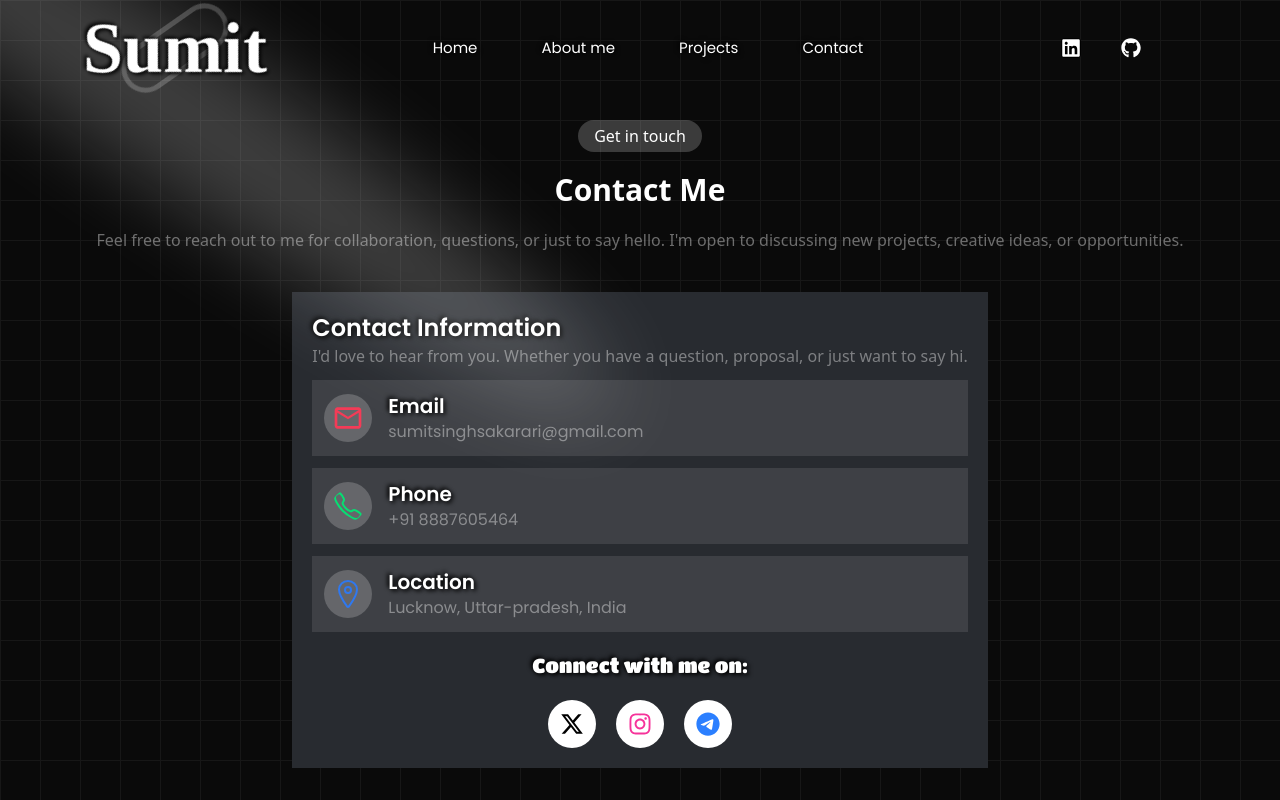
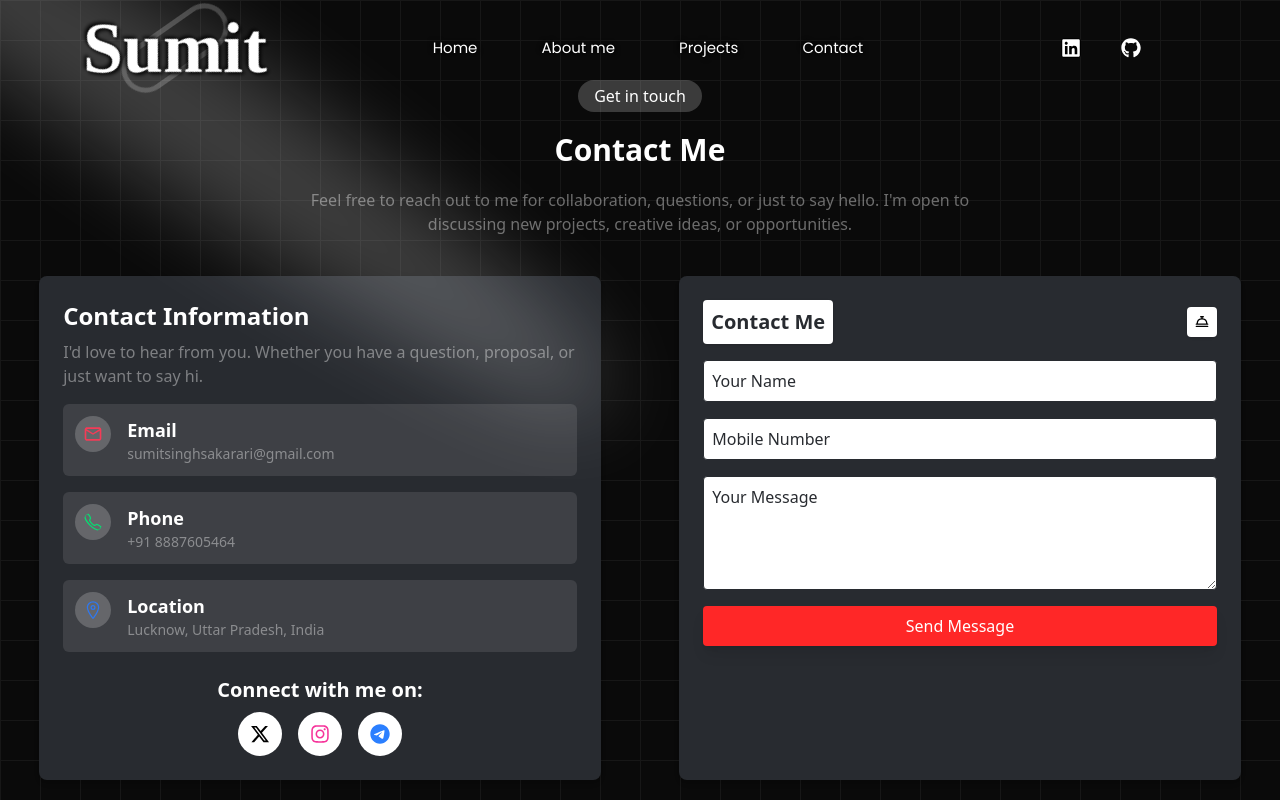
Before and after one commit to sumiit-siingh/frst-portfolio, a React (Vite) app: page /contact in a window 1280 px wide. Built offline with nearby package versions, Linux system fonts and the light colour scheme; a web font is replaced by a local one.

Commit message:
updated contact me page

```diff
--- a/package.json
+++ b/package.json
@@ -10,6 +10,7 @@
     "preview": "vite preview"
   },
   "dependencies": {
+    "@emailjs/browser": "^4.4.1",
     "@tailwindcss/vite": "^4.1.4",
     "clsx": "^2.1.1",
     "framer-motion": "^12.16.0",
--- a/src/pages/contact.jsx
+++ b/src/pages/contact.jsx
@@ -1,95 +1,153 @@
-import React from "react";
+import React, { useRef } from "react";
 import Spotlight from "../component/ui/Spotlight";
 import { MdOutlineMail } from "react-icons/md";
-import { IoCallOutline } from "react-icons/io5";
-import { IoLocationOutline } from "react-icons/io5";
-import { FaXTwitter } from "react-icons/fa6";
-import { FaInstagram } from "react-icons/fa";
-import { FaTelegram } from "react-icons/fa6";
-import { Navigate, useNavigate } from 'react-router-dom'
+import { IoCallOutline, IoLocationOutline } from "react-icons/io5";
+import { FaXTwitter, FaInstagram, FaTelegram } from "react-icons/fa6";
+import emailjs from "@emailjs/browser";
+import { PiCallBellBold } from "react-icons/pi";
 
 export default function Contact() {
+    const form = useRef();
+
+    const sendEmail = (e) => {
+        e.preventDefault();
+        emailjs
+            .sendForm('service_vk2smqs', 'template_kit97kb', form.current, 'igcQB2_r4aUcarDfx')
+            .then(() => {
+                alert('Message sent successfully!');
+                form.current.reset();
+            })
+            .catch((error) => {
+                alert('Failed to send message.');
+                console.error(error);
+            });
+    };
+
     return (
-        <div>
-            <div className="relative min-h-screen w-full overflow-hidden bg-black/[0.96] antialiased flex flex-col items-center justify-start">
+        <div className="relative min-h-screen w-full overflow-hidden bg-black/[0.96] antialiased flex flex-col items-center justify-start">
+            {/* Grid Background */}
+            <div className="pointer-events-none absolute inset-0 select-none [background-image:linear-gradient(to_right,#171717_1px,transparent_1px),linear-gradient(to_bottom,#171717_1px,transparent_1px)] [background-size:40px_40px]" />
+            {/* Spotlight */}
+            <Spotlight className="top-0 left-0 md:-top-10 md:left-40" fill="white" />
 
-                {/* Background Grid */}
-                <div className="pointer-events-none absolute inset-0 select-none [background-image:linear-gradient(to_right,#171717_1px,transparent_1px),linear-gradient(to_bottom,#171717_1px,transparent_1px)] [background-size:40px_40px]" />
+            {/* Heading */}
+            <div className="relative mt-20 flex flex-col items-center text-center px-4">
+                <div className="text-white bg-white/20 px-4 py-1 rounded-full">Get in touch</div>
+                <h1 className="text-white text-3xl font-bold mt-5">Contact Me</h1>
+                <p className="text-white/40 mt-5 max-w-2xl">
+                    Feel free to reach out to me for collaboration, questions, or just to say hello.
+                    I'm open to discussing new projects, creative ideas, or opportunities.
+                </p>
+            </div>
 
-                {/* Background Spotlight */}
-                <Spotlight className="top-0 left-0 md:-top-10 md:left-40" fill="white" />
-                <div className="relative mt-30 flex flex-col items-center justify-center">
-                    <div className="text-white bg-white/20 pl-4 pr-4 p-1 rounded-full ">Get in touch</div>
-                    <div className="text-white text-3xl font-bold mt-5">Contact Me</div>
-                    <div className="text-white/40  text-center mt-5">Feel free to reach out to me for collaboration, questions, or just to say hello. I'm open to discussing new projects, creative ideas, or opportunities.</div>
-                </div>
-                <div className=" relative bg-[#282b30] mt-10 p-5">
-                    <div className="text-white text-2xl font-semibold font-poppins-regular text-outline">Contact Information</div>
-                    <div className="text-white/40">I'd love to hear from you. Whether you have a question, proposal, or just want to say hi.</div>
-                    <div className="flex bg-white/10 mt-3 p-3">
-                        <div className="flex items-center justify-center">
-                          <a href="mailto:sumitsinghsakarari@gmail.com">
-                            <MdOutlineMail className="text-5xl bg-white/20 rounded-full p-2 w-fit text-[#f43b57] " />
-                             </a>
-                        </div>
+            {/* Contact Section */}
+            <div className="relative flex flex-col md:flex-row justify-around w-full px-4 mt-10 gap-8">
+                {/* Contact Info */}
+                <div className="bg-[#282b30] md:w-[45%] w-full p-6 rounded-lg shadow-md">
+                    <h2 className="text-white text-2xl font-semibold">Contact Information</h2>
+                    <p className="text-white/40 mt-2">
+                        I'd love to hear from you. Whether you have a question, proposal, or just want to say hi.
+                    </p>
 
-                        <div className="flex flex-col ml-4">
-                            <div className="text-white font-poppins-regular text-xl font-semibold  text-outline">Email</div>
-                            <div className="text-white/40 font-poppins-regular ">sumitsinghsakarari@gmail.com</div>
-                        </div>
-                    </div>
-                    <div className="flex bg-white/10 mt-3 p-3">
-                        <div className="flex items-center justify-center">
-                            <a href="tel:+918887605464">
-                                <IoCallOutline className="text-5xl bg-white/20 rounded-full p-2 w-fit text-green-400" />
-                            </a>
-                        </div>
-                        <div className="flex flex-col ml-4">
-                            <div className="text-white font-poppins-regular text-xl font-semibold text-outline">Phone</div>
-                            <div className="text-white/40 font-poppins-regular">+91 8887605464</div>
-                        </div>
-                    </div>
-
-                    <div className="flex bg-white/10 mt-3 p-3">
-                        <div className="flex items-center justify-center">
-
-                            <IoLocationOutline className="text-5xl bg-white/20 rounded-full p-2 w-fit text-[#2f78ef] " />
-                        </div>
-                        <div className="flex flex-col ml-4">
-                            <div className="text-white font-poppins-regular text-xl font-semibold text-outline ">Location</div>
-                            <div className="text-white/40 font-poppins-regular ">Lucknow, Uttar-pradesh, India</div>
-                        </div>
-                    </div>
-                    <div>
-                        <div className="text-center font-sem ibold text-outline m-5 text-white font-titan-one-regular text-xl">Connect with me on:</div>
-
-                        <div className="flex justify-center space-x-5 mt-2">
-                            {/* Twitter */}
-                            <div className="cursor-pointer bg-white rounded-full p-3 flex items-center justify-center">
-                                <button className="cursor-pointer" onClick={() => window.open('https://x.com/sumitsinghh_', '_blank')}>
-                                    <FaXTwitter className="text-black text-2xl" />
-                                </button>
-                            </div>
-
-                            {/* Instagram */}
-                            <div className="cursor-pointer bg-white rounded-full p-3 flex items-center justify-center">
-                                <button className="cursor-pointer" onClick={() => window.open('https://www.instagram.com/sumit.siingh_', '_blank')}>
-                                    <FaInstagram className="text-pink-500 text-2xl" />
-                                </button>
-                            </div>
-
-                            {/* Telegram */}
-                            <div className="cursor-pointer bg-white rounded-full p-3 flex items-center justify-center">
-                                <button className="cursor-pointer" onClick={() => window.open('https://t.me/mukhiya_jiiii', '_blank')}>
-                                    <FaTelegram className="text-blue-500 text-2xl" />
-                                </button>
+                    {/* Email */}
+                    <div className="flex items-start bg-white/10 mt-4 p-3 rounded-md">
+                        <MdOutlineMail className="text-4xl bg-white/20 rounded-full p-2 text-[#f43b57]" />
+                        <div className="ml-4">
+                            <div className="text-white text-lg font-semibold">Email</div>
+                            <div className="text-white/40 break-all max-w-full overflow-hidden text-sm">
+                                sumitsinghsakarari@gmail.com
                             </div>
                         </div>
                     </div>
 
+                    {/* Phone */}
+                    <div className="flex items-start bg-white/10 mt-4 p-3 rounded-md">
+                        <IoCallOutline className="text-4xl bg-white/20 rounded-full p-2 text-green-400" />
+                        <div className="ml-4">
+                            <div className="text-white text-lg font-semibold">Phone</div>
+                            <div className="text-white/40 text-sm">+91 8887605464</div>
+                        </div>
+                    </div>
 
+                    {/* Location */}
+                    <div className="flex items-start bg-white/10 mt-4 p-3 rounded-md">
+                        <IoLocationOutline className="text-4xl bg-white/20 rounded-full p-2 text-[#2f78ef]" />
+                        <div className="ml-4">
+                            <div className="text-white text-lg font-semibold">Location</div>
+                            <div className="text-white/40 text-sm">Lucknow, Uttar Pradesh, India</div>
+                        </div>
+                    </div>
+
+                    {/* Social Links */}
+                    <div>
+                        <h3 className="text-center text-white text-xl font-semibold mt-6 mb-2">Connect with me on:</h3>
+                        <div className="flex justify-center gap-4">
+                            <a
+                                href="https://x.com/sumitsinghh_"
+                                target="_blank"
+                                rel="noopener noreferrer"
+                                className="bg-white p-3 rounded-full"
+                            >
+                                <FaXTwitter className="text-black text-xl" />
+                            </a>
+                            <a
+                                href="https://www.instagram.com/sumit.siingh_"
+                                target="_blank"
+                                rel="noopener noreferrer"
+                                className="bg-white p-3 rounded-full"
+                            >
+                                <FaInstagram className="text-pink-500 text-xl" />
+                            </a>
+                            <a
+                                href="https://t.me/mukhiya_jiiii"
+                                target="_blank"
+                                rel="noopener noreferrer"
+                                className="bg-white p-3 rounded-full"
+                            >
+                                <FaTelegram className="text-blue-500 text-xl" />
+                            </a>
+                        </div>
+                    </div>
+                </div>
+
+                {/* Contact Form */}
+                <div className="w-full md:w-[45%] bg-[#282b30] p-6 rounded-lg shadow-md">
+                    <div className="flex items-center justify-between mb-4">
+                        <h2 className="text-xl font-bold text-[#282b30] bg-white p-2 rounded shadow">Contact Me</h2>
+                        <PiCallBellBold className="text-black bg-white text-3xl p-2 rounded shadow" />
+                    </div>
+
+                    <form ref={form} onSubmit={sendEmail} className="flex flex-col gap-4">
+                        <input
+                            type="text"
+                            name="user_name"
+                            placeholder="Your Name"
+                            required
+                            className="p-2 border border-[#282b30] rounded bg-white placeholder-[#282b30] focus:outline-none"
+                        />
+                        <input
+                            type="tel"
+                            name="user_phone"
+                            placeholder="Mobile Number"
+                            required
+                            className="p-2 border border-[#282b30] rounded bg-white placeholder-[#282b30] focus:outline-none"
+                        />
+                        <textarea
+                            name="message"
+                            rows="4"
+                            placeholder="Your Message"
+                            required
+                            className="p-2 border border-[#282b30] rounded bg-white placeholder-[#282b30] focus:outline-none"
+                        ></textarea>
+                        <button
+                            type="submit"
+                            className="bg-[#ff2727] text-white py-2 rounded hover:bg-[#838c9b] shadow-lg"
+                        >
+                            Send Message
+                        </button>
+                    </form>
                 </div>
             </div>
         </div>
-    )
+    );
 }
```
Also changed, not shown: 1 other file (tests, documents, lock files or other folders).
